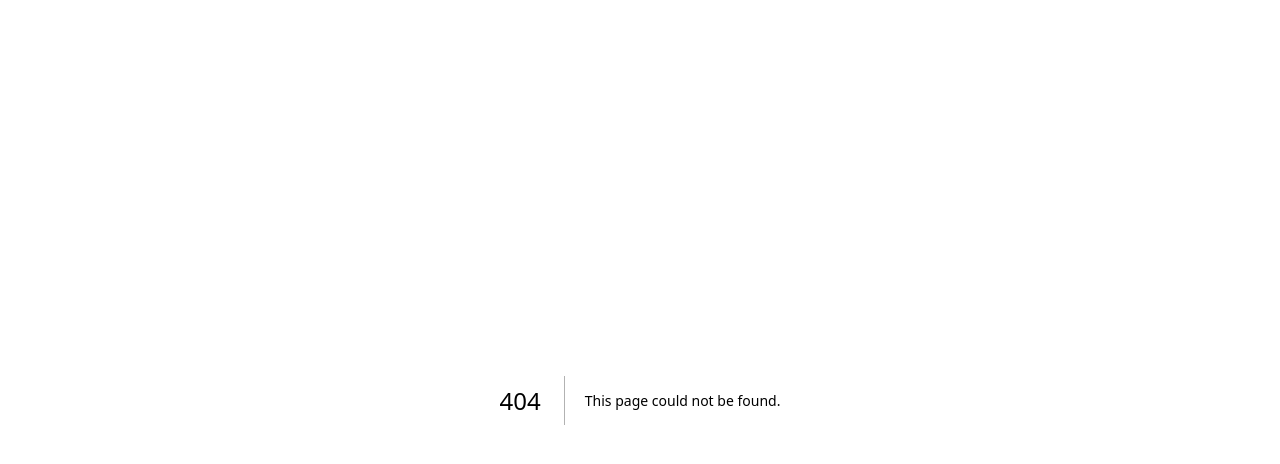
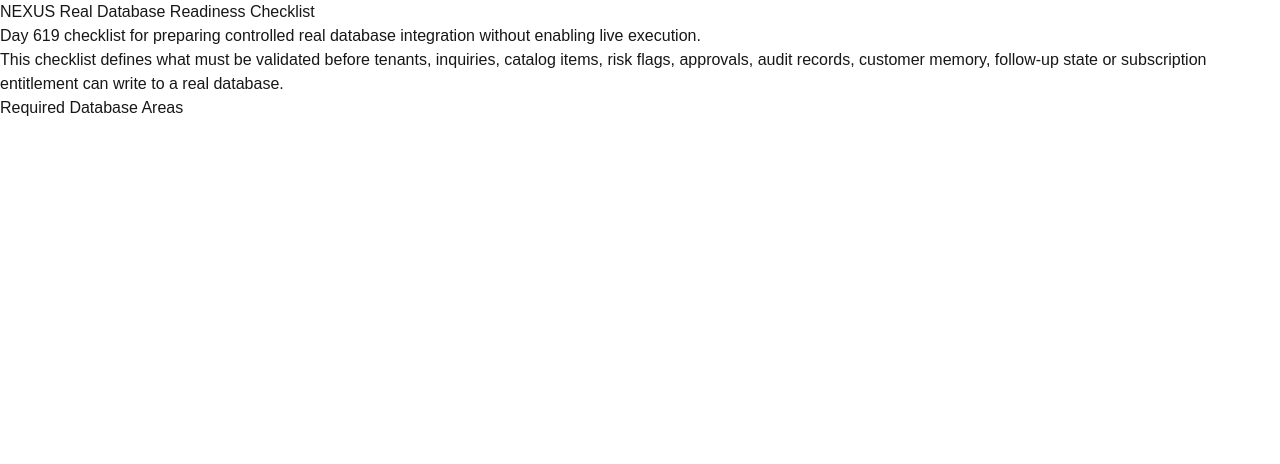
Before and after one commit to celerishealth/NEXUS, a Next.js app in the folder nexus-app/: page /nexus-real-database-readiness in a window 1280 px wide. Before the commit this address had no page. Shown: the top 464 px of the page. Built offline with nearby package versions, Linux system fonts and the light colour scheme.

Commit message:
Day 619: add real database readiness checklist v1

```diff
--- /dev/null
+++ b/nexus-app/app/nexus-real-database-readiness/page.tsx
@@ -0,0 +1,16 @@
+export default function NexusRealDatabaseReadinessPage() {
+  return (
+    <main>
+      <h1>NEXUS Real Database Readiness Checklist</h1>
+      <p>Day 619 checklist for preparing controlled real database integration without enabling live execution.</p>
+      <p>This checklist defines what must be validated before tenants, inquiries, catalog items, risk flags, approvals, audit records, customer memory, follow-up state or subscription entitlement can write to a real database.</p>
+      <h2>Required Database Areas</h2>
+      <ul>
+      </ul>
+      <ul>
+      </ul>
+      <ul>
+      </ul>
+    </main>
+  );
+}
```
